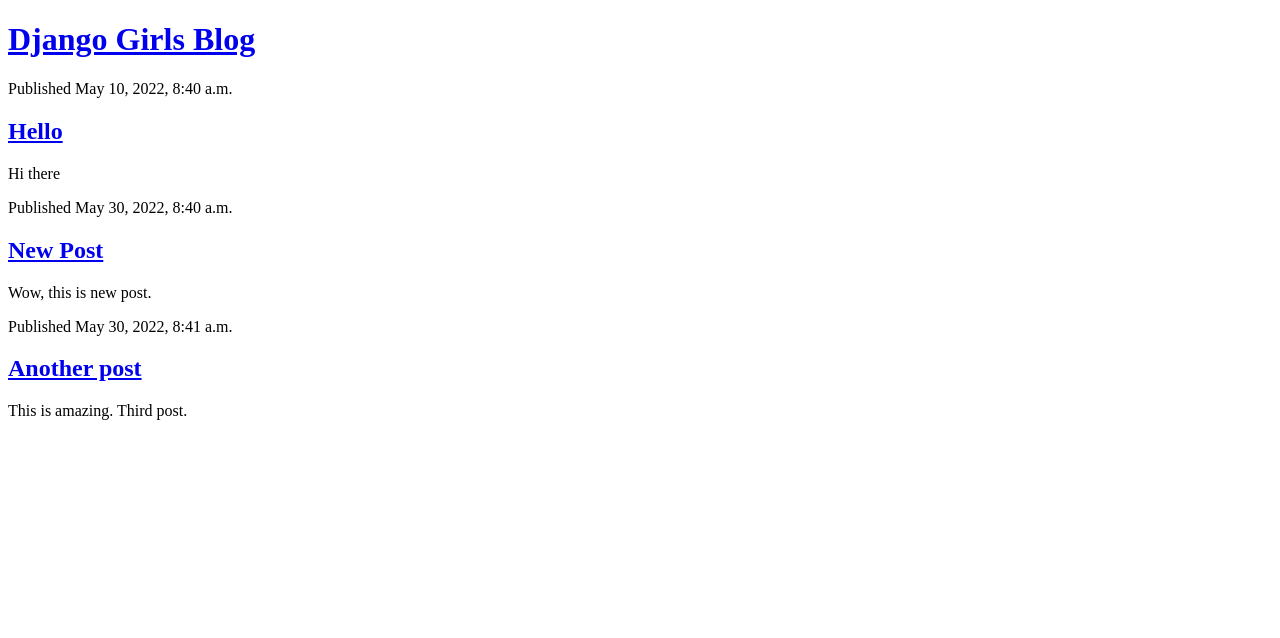
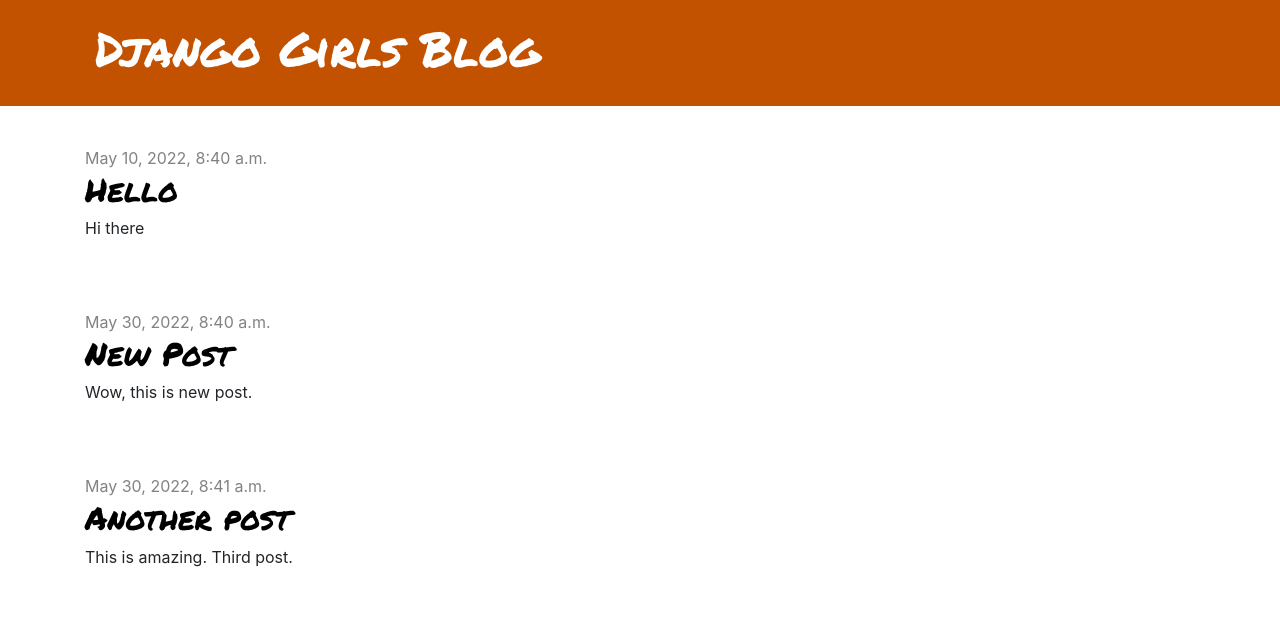
Before and after one commit to ankush357159/demo-django, a Django app: page / in a window 1280 px wide. Shown: the top 638 px of the page. Run offline with Django 3.2, Linux system fonts and the light colour scheme; data comes from the database, SQL or seed files in the repository.

Commit message:
templates and static files

```diff
--- a/blog/urls.py
+++ b/blog/urls.py
@@ -3,5 +3,6 @@
 
 
 urlpatterns = [
-    path('', views.post_list, name='post_list')
+    path('', views.post_list, name='post_list'),
+    path('post/<int:pk>/', views.post_detail, name='post_detail'),
 ]
--- a/blog/views.py
+++ b/blog/views.py
@@ -1,7 +1,12 @@
-from django.shortcuts import render
+from django.shortcuts import get_object_or_404, render
 from django.utils import timezone
 from .models import Post
 
 def post_list(request):
     posts = Post.objects.filter(published_date__lte=timezone.now()).order_by('published_date')
     return render(request, 'blog/post_list.html', {'posts':posts})
+
+
+def post_detail(request, pk):
+    post = get_object_or_404(Post, pk=pk)
+    return render(request, 'blog/post_detail.html', {'post': post})
--- /dev/null
+++ b/demo/static/css/blog.css
@@ -0,0 +1,70 @@
+.page-header {
+    background-color: #C25100;
+    margin-top: 0;
+    margin-bottom: 40px;
+    padding: 20px 20px 20px 40px;
+}
+
+.page-header h1,
+.page-header h1 a,
+.page-header h1 a:visited,
+.page-header h1 a:active {
+    color: #ffffff;
+    font-size: 36pt;
+    text-decoration: none;
+}
+
+h1,
+h2,
+h3,
+h4 {
+    font-family: 'Permanent Marker', cursive;
+}
+
+.date {
+    color: #828282;
+}
+
+.save {
+    float: right;
+}
+
+.post-form textarea,
+.post-form input {
+    width: 100%;
+}
+
+.top-menu,
+.top-menu:hover,
+.top-menu:visited {
+    color: #ffffff;
+    float: right;
+    font-size: 26pt;
+    margin-right: 20px;
+}
+
+.post {
+    margin-bottom: 70px;
+}
+
+.post h2 a,
+.post h2 a:visited {
+    color: #000000;
+}
+
+.post > .date,
+.post > .actions {
+    float: center;
+}
+
+.btn-secondary,
+.btn-secondary:visited {
+    color: #C25100;
+    background: none;
+    border-color: #C25100;
+}
+
+.btn-secondary:hover {
+    color: #FFFFFF;
+    background-color: #C25100;
+}
--- /dev/null
+++ b/templates/blog/base.html
@@ -0,0 +1,40 @@
+{% load static %}
+<!DOCTYPE html>
+<html lang="en">
+
+<head>
+    <meta charset="UTF-8" />
+    <meta http-equiv="X-UA-Compatible" content="IE=edge" />
+    <meta name="viewport" content="width=device-width, initial-scale=1.0" />
+    <link rel="stylesheet" href="https://cdn.jsdelivr.net/npm/bootstrap@4.4.1/dist/css/bootstrap.min.css"
+        integrity="sha384-Vkoo8x4CGsO3+Hhxv8T/Q5PaXtkKtu6ug5TOeNV6gBiFeWPGFN9MuhOf23Q9Ifjh" crossorigin="anonymous" />
+    <link rel="preconnect" href="https://fonts.gstatic.com" crossorigin />
+    {% comment %}
+    <link href="//fonts.googleapis.com/css?family=Lobster&subset=latin,latin-ext" rel="stylesheet" type="text/css" />
+    {% endcomment %}
+    <link rel="preconnect" href="https://fonts.googleapis.com" />
+    <link rel="preconnect" href="https://fonts.gstatic.com" crossorigin />
+    <link href="https://fonts.googleapis.com/css2?family=Permanent+Marker&display=swap" rel="stylesheet" />
+
+    <link rel="stylesheet" href="{% static 'css/blog.css' %}" />
+
+    <title>Document</title>
+</head>
+
+<body>
+    <header class="page-header">
+        <div class="container">
+            <h1><a href="/">Django Girls Blog</a></h1>
+        </div>
+    </header>
+    <main class="container">
+        <div class="row">
+            <div class="col">
+                {% block content %}
+                {% endblock %}
+            </div>
+        </div>
+    </main>
+</body>
+
+</html>
--- a/templates/blog/post_list.html
+++ b/templates/blog/post_list.html
@@ -1,29 +1,12 @@
-<!DOCTYPE html>
-<html lang="en">
-<head>
-    <meta charset="UTF-8">
-    <meta http-equiv="X-UA-Compatible" content="IE=edge">
-    <meta name="viewport" content="width=device-width, initial-scale=1.0">
-    <title>Document</title>
-</head>
-<body>
-    <header>
-        <h1><a href="/">Django Girls Blog</a></h1>
-    </header>
-    <article>
-        {% comment %} {{ posts }} {% endcomment %}
-        {% for post in posts%}
-            <article>
-                <time>Published {{post.published_date}}</time>
-                <h2><a href="/">{{post.title}}</a></h2>
-                <p>{{post.text | linebreaksbr}}</p>
-
-            </article>
-        {% endfor %}
-
-
-
-
-
-</body>
-</html>
+{% extends 'blog/base.html' %}
+ {% block content %}
+    {% for post in posts %}
+        <article class="post">
+            <time class="date">
+                {{ post.published_date }}
+            </time>
+            <h2><a href="{% url 'post_detail' pk=post.pk %}">{{ post.title }}</a></h2>
+            <p>{{ post.text|linebreaksbr }}</p>
+        </article>
+    {% endfor %}
+{% endblock %}
```
Also changed, not shown: templates/blog/post_detail.html (added, +13 -0 lines).
